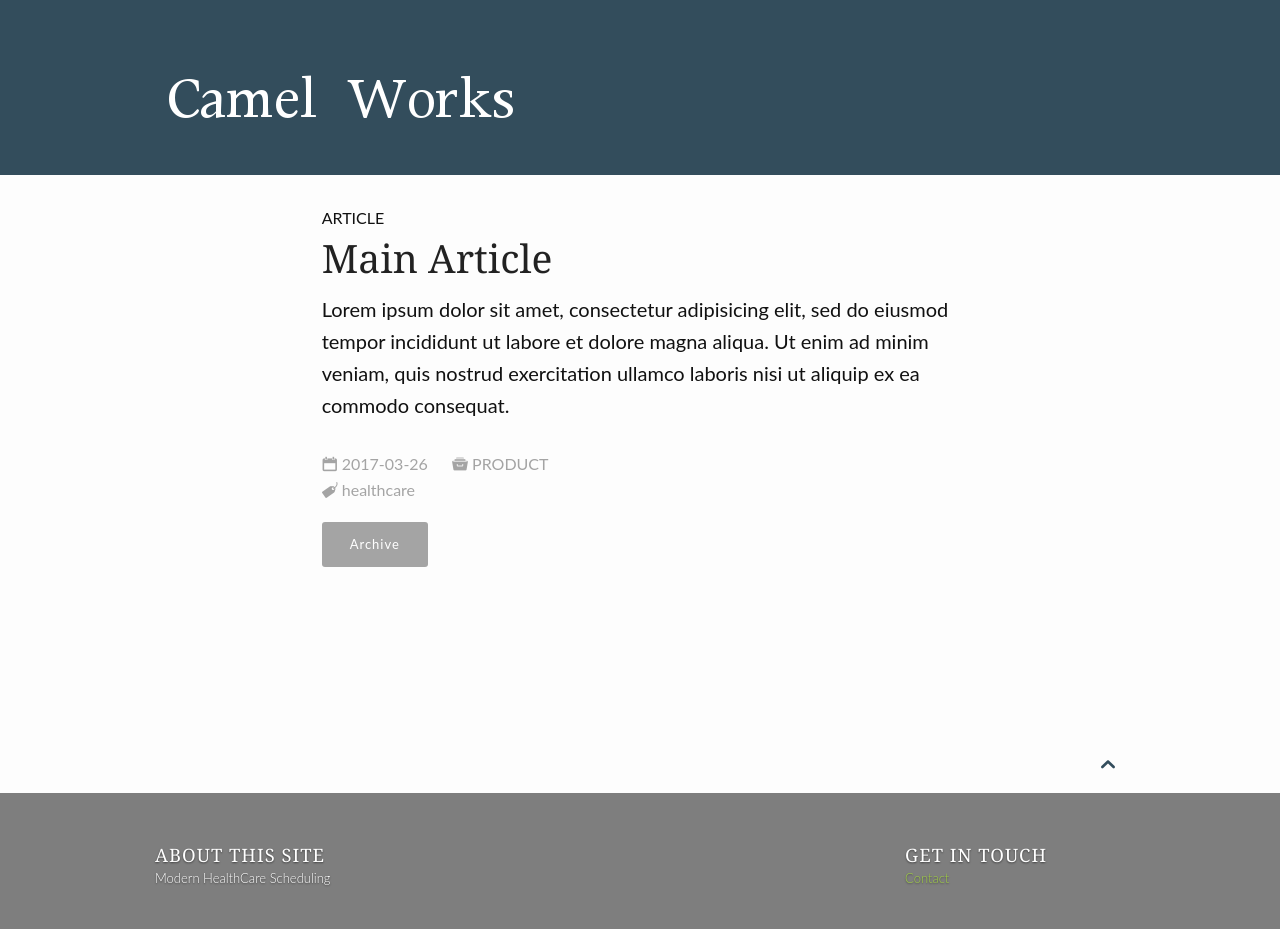
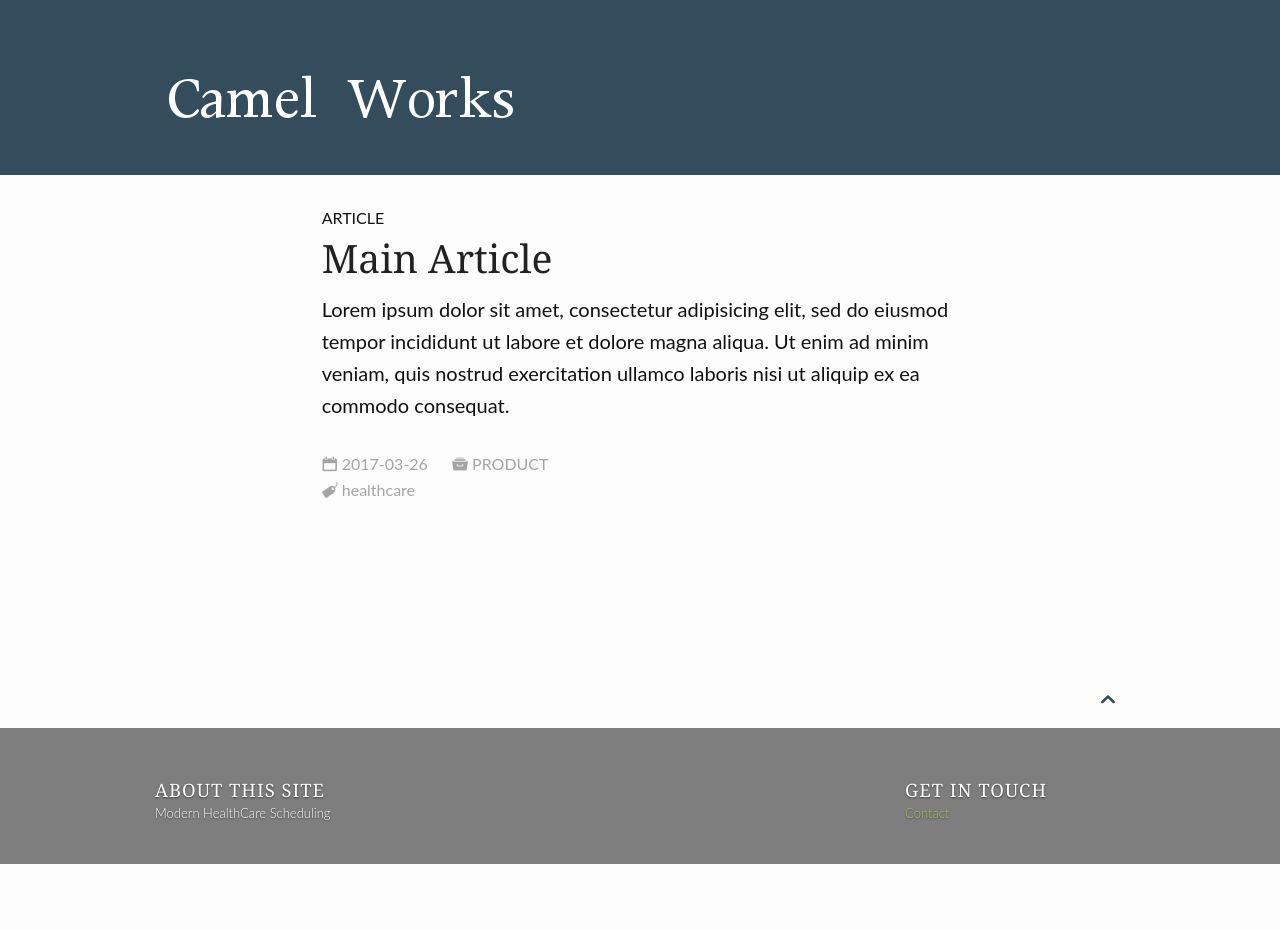
Before and after one commit to doesnotexist/camelworks-website, a Jekyll site: the page built from _posts/2017-03-26-main-article.md, in a window 1280 px wide. Built offline with Jekyll 4.4.1, drawn with Linux system fonts in a browser that asks for light colours; after the commit the page ends 900 px from its top, so only the background shows below that.

Commit message:
remove post navigation from post meta information

```diff
--- a/_includes/_meta_information.html
+++ b/_includes/_meta_information.html
@@ -16,14 +16,4 @@
 				<br />
 				<span class="pr20">{% for tag in page.tags %}<span class="icon-price-tag pr10"> {{tag}}</span> {% endfor %}</span>
 			</p>
-
-			<div id="post-nav" class="row">
-				{% if page.previous.url %}
-				<div class="small-5 columns"><a class="button small radius prev" href="{{ site.url }}{{page.previous.url}}">&laquo; {{page.previous.title}}</a></div><!-- /.small-4.columns -->
-				{% endif %}
-				<div class="small-2 columns text-center"><a class="radius button small" href="{{ site.url }}/blog/archive/" title="Blog {{ site.data.language.archive }}">{{ site.data.language.archive }}</a></div><!-- /.small-4.columns -->
-				{% if page.next.url %}
-				<div class="small-5 columns text-right"><a class="button small radius next" href="{{ site.url }}{{page.next.url}}">{{page.next.title}} &raquo;</a></div><!-- /.small-4.columns -->
-				{% endif %}
-			</div>
 			</div><!--  /.page-meta -->
```
